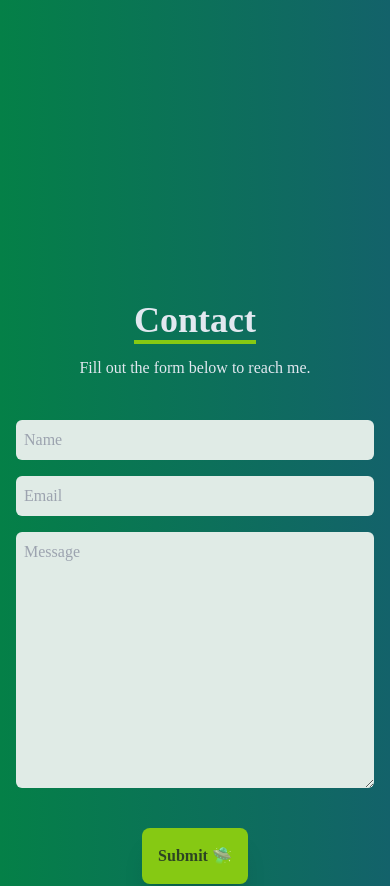
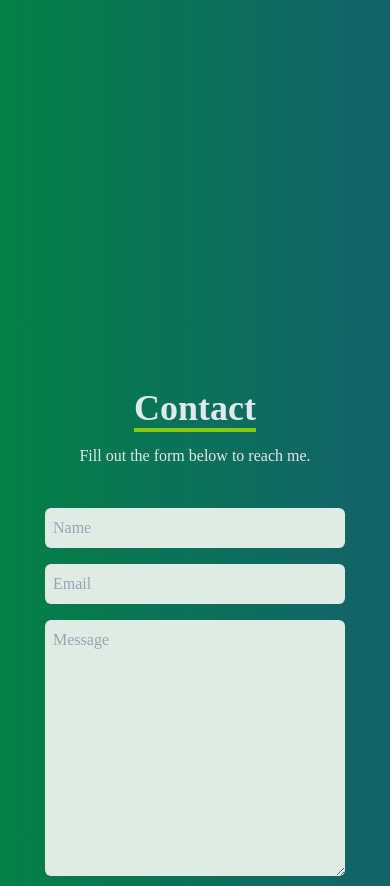
Before and after one commit to fmills89/portfolio, a React (Create React App) app: page / in a window 390 px wide. Shown: the part 6280-7166 px from the top of the page. Built offline with nearby package versions, Linux system fonts and the light colour scheme.

Commit message:
updated some styling

```diff
--- a/src/components/Contact/index.js
+++ b/src/components/Contact/index.js
@@ -2,8 +2,9 @@ import React, { useState } from 'react';
 import axios from 'axios';
 
 const style = {
-  container: `w-full h-screen flex justify-center items-center p-4 my-40`,
-  form: `flex flex-col w-[600px]`,
+  container: `w-full h-screen flex justify-center items-center`,
+  formContainer: `max-w-[1000px] `,
+  form: `flex flex-col w-[300px] md:w-[600px] pt-60`,
   pContainer: `pb-8 text-center md:text-left`,
   headerStyle: `text-4xl font-bold inline border-b-4 border-[#86c913]`,
   textStyle: `pt-4`,
@@ -79,6 +80,7 @@ const Contact = () => {
 
   return (
     <div name="contact" className={style.container}>
+      <div className={style.formContainer}>
         <form className={style.form} onSubmit={handleSubmit}>
           <div className={style.pContainer}>
             <h3 className={style.headerStyle}>Contact</h3>
@@ -116,6 +118,7 @@ const Contact = () => {
           <button className={style.button}>{data.buttonText} 🛸</button>
         </form>
       </div>
+    </div>
   );
 };
 
--- a/src/components/Work/index.js
+++ b/src/components/Work/index.js
@@ -6,8 +6,8 @@ import Weather from '../../assets/img/weather-app.png';
 import Hookin from '../../assets/img/hookin.png';
 
 const style = {
-  workScreen: `w-full md:h-screen my-60`,
-  workContainer: `max-w-[1000px] md:text-left text-center mx-auto p-4 flex flex-col justify-center w-full h-full px-3`,
+  workScreen: `w-full md:h-[1900px] my-60`,
+  workContainer: `max-w-[1000px] md:text-left text-center mx-auto flex flex-col justify-center w-full h-full px-3`,
   workHeader: `text-4xl font-bold text-center inline border-b-4 border-[#86c913]`,
   workGrid: `grid sm:grid-cols-2 md:grid-cols-2 gap-4 pt-8`,
   imgContainer: `shadow-lg shadow-[##5f787b] rounded-md flex justify-center items-center mx-6 content-div `,
```
Also changed, not shown: 1 other file (tests, documents, lock files or other folders). Lines whose indentation alone changed are shown as unchanged.
